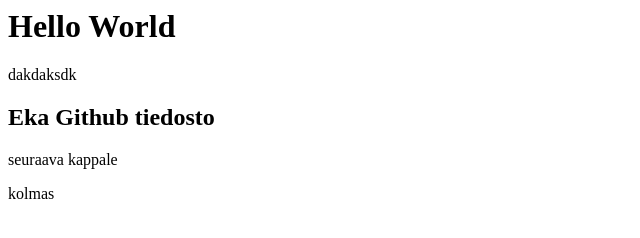
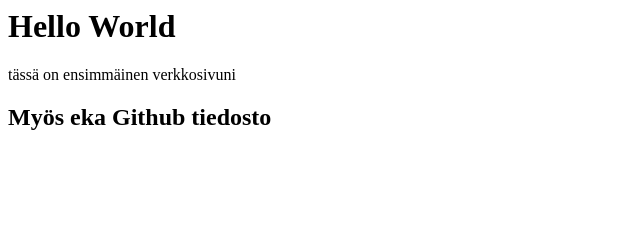
Before and after one commit to Jerojal/demo1, a plain HTML site: page index.html in a window 1280 px wide. Shown: the whole page, without its empty margins (0-640 px from the left). Drawn offline with Linux system fonts and the light colour scheme.

Commit message:
Update index.html

```diff
--- a/index.html
+++ b/index.html
@@ -1,8 +1,4 @@
 <H1>Hello World</H1>
+<P> tässä on ensimmäinen verkkosivuni
 
-dakdaksdk
-
-<H2>Eka Github tiedosto</H2>
-<P>seuraava kappale</P>
-
-<P>kolmas</P>
+<H2>Myös eka Github tiedosto</H2>
```
